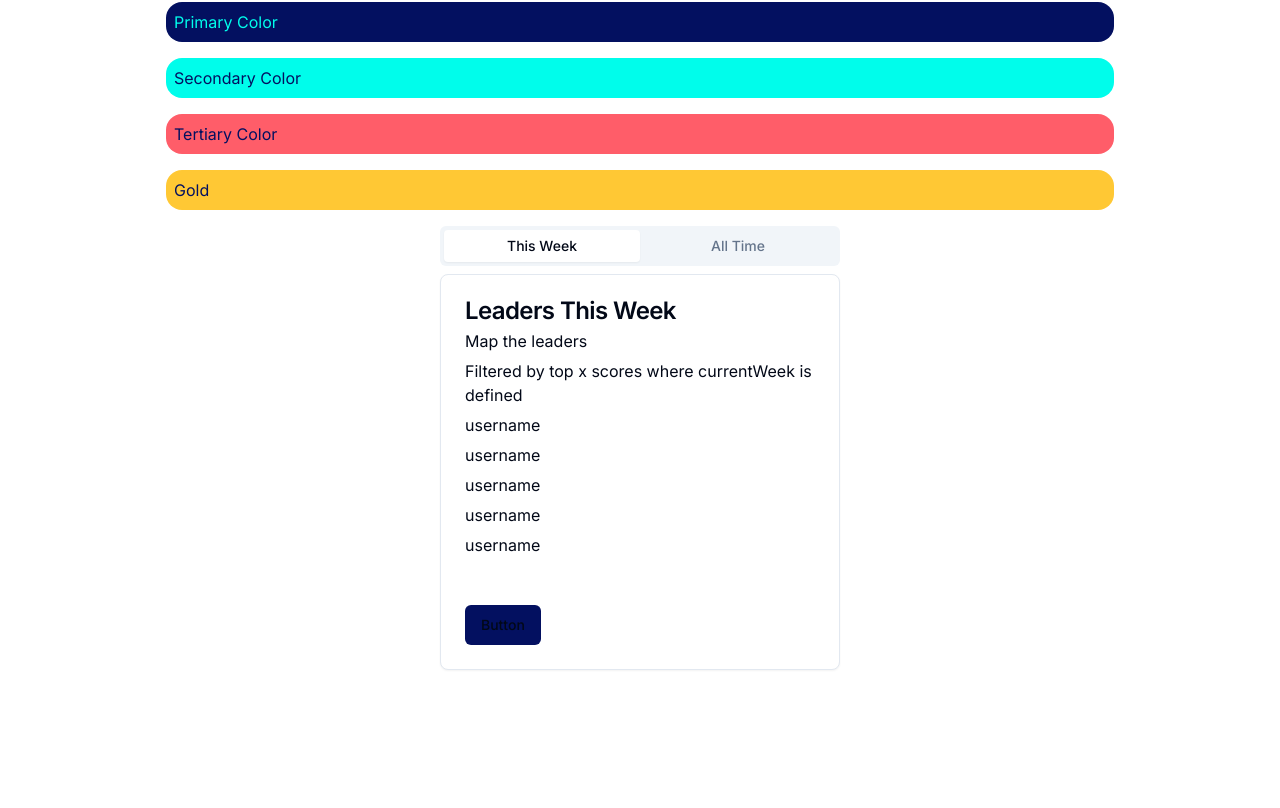
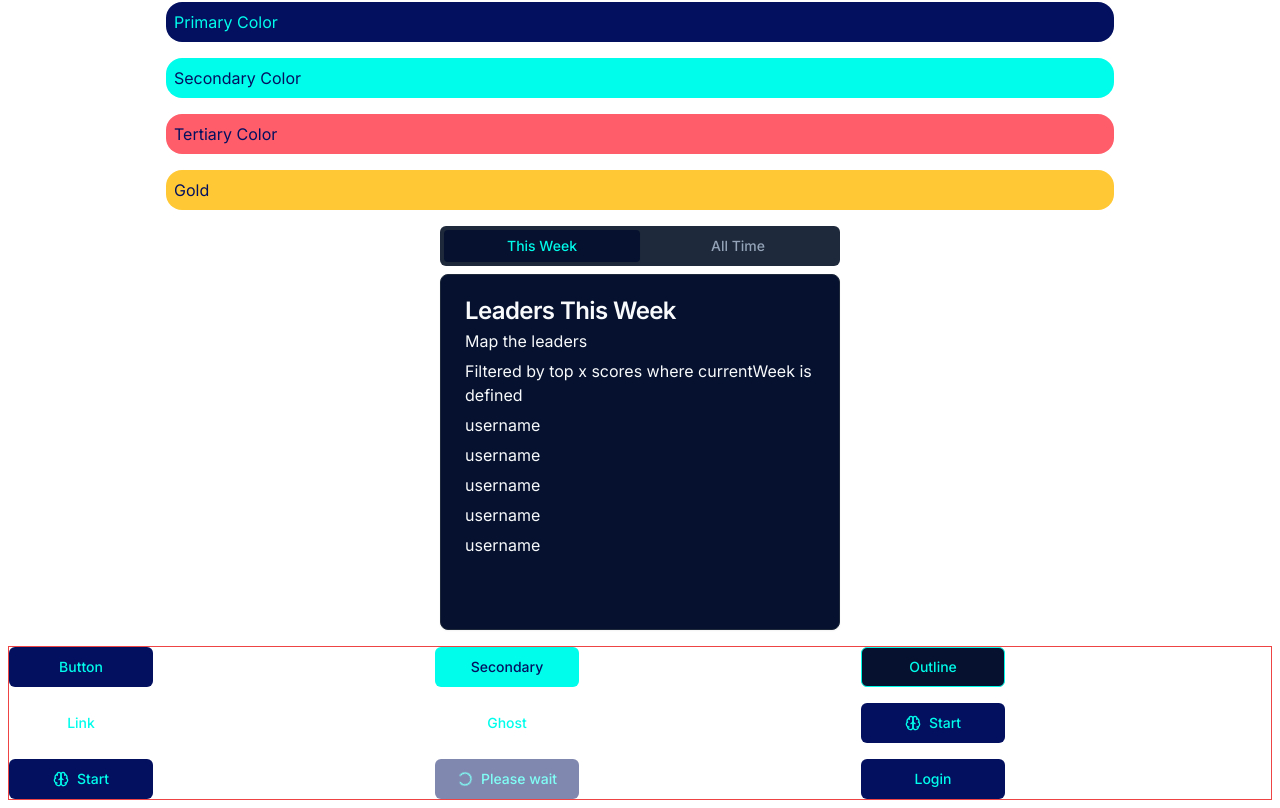
Before and after one commit to jwbw29/logo-trivia, a Next.js app: page /themes in a window 1280 px wide. Shown: the part 422-1230 px from the top of the page. Before the commit the page ends 1100 px from the top, so only its background shows below. Built offline with nearby package versions, Linux system fonts and the light colour scheme.

Commit message:
learning css variables

```diff
--- a/app/globals.css
+++ b/app/globals.css
@@ -4,52 +4,20 @@
 
 @layer base {
   :root {
-    --background: 0 0% 100%;
-    --foreground: 222.2 84% 4.9%;
+    --background: 222.2 80% 10%;
+    --foreground: 176 100% 49%;
 
-    --card: 0 0% 100%;
-    --card-foreground: 222.2 84% 4.9%;
-
-    --popover: 0 0% 100%;
-    --popover-foreground: 222.2 84% 4.9%;
-
-    --primary: 222.2 47.4% 11.2%;
-    --primary-foreground: 210 40% 98%;
-
-    --secondary: 210 40% 96.1%;
-    --secondary-foreground: 222.2 47.4% 11.2%;
-
-    --muted: 210 40% 96.1%;
-    --muted-foreground: 215.4 16.3% 46.9%;
-
-    --accent: 210 40% 96.1%;
-    --accent-foreground: 222.2 47.4% 11.2%;
-
-    --destructive: 0 84.2% 60.2%;
-    --destructive-foreground: 210 40% 98%;
-
-    --border: 214.3 31.8% 91.4%;
-    --input: 214.3 31.8% 91.4%;
-    --ring: 222.2 84% 4.9%;
-
-    --radius: 0.5rem;
-  }
-
-  .dark {
-    --background: 222.2 84% 4.9%;
-    --foreground: 210 40% 98%;
-
-    --card: 222.2 84% 4.9%;
+    --card: 222.2 80% 10%;
     --card-foreground: 210 40% 98%;
 
-    --popover: 222.2 84% 4.9%;
+    --popover: 222.2 80% 10%;
     --popover-foreground: 210 40% 98%;
 
-    --primary: 210 40% 98%;
-    --primary-foreground: 222.2 47.4% 11.2%;
+    --primary: 222.2 80% 10%;
+    --primary-foreground: 176 100% 49%;
 
-    --secondary: 217.2 32.6% 17.5%;
-    --secondary-foreground: 210 40% 98%;
+    --secondary: 176 100% 49%;
+    --secondary-foreground: 222.2 80% 10%;
 
     --muted: 217.2 32.6% 17.5%;
     --muted-foreground: 215 20.2% 65.1%;
@@ -63,6 +31,8 @@
     --border: 217.2 32.6% 17.5%;
     --input: 217.2 32.6% 17.5%;
     --ring: 212.7 26.8% 83.9%;
+
+    --radius: 0.5rem;
   }
 }
 
@@ -70,6 +40,9 @@
   * {
     @apply border-border;
   }
+  /* body {
+    @apply bg-background text-foreground;
+  } */
   main {
     @apply p-2;
   }
--- a/app/themes/page.tsx
+++ b/app/themes/page.tsx
@@ -54,6 +54,17 @@ export default function Themes() {
       {/* //// Tabs */}
       <CustomTab />
       {/* //// Buttons */}
+      <div className="grid w-full grid-cols-3 grid-rows-3 gap-4 testBorder justify-start">
+        <ButtonDemo />
+        <ButtonSecondary />
+        <ButtonOutline />
+        <ButtonLink />
+        <ButtonGhost />
+        <ButtonWithIcon />
+        <StartButton />
+        <ButtonLoading />
+        <ButtonAsChild />
+      </div>
       {/* //// Toast Button (still need this if we're forcing login instead of username submission?) */}
       {/* //// Pagination */}
       {/* //// Select */}
--- a/components/Buttons.tsx
+++ b/components/Buttons.tsx
@@ -7,33 +7,49 @@ import Link from "next/link";
 
 //// Primary Button
 export function ButtonDemo() {
-  return <Button>Button</Button>;
+  return <Button className="max-w-36 ">Button</Button>;
 }
 
 //// Secondary Button
 export function ButtonSecondary() {
-  return <Button variant="secondary">Secondary</Button>;
+  return (
+    <Button className="max-w-36 " variant="secondary">
+      Secondary
+    </Button>
+  );
 }
 
 //// Outline Button
 export function ButtonOutline() {
-  return <Button variant="outline">Outline</Button>;
+  return (
+    <Button className="max-w-36 " variant="outline">
+      Outline
+    </Button>
+  );
 }
 
 //// Link Button
 export function ButtonLink() {
-  return <Button variant="link">Link</Button>;
+  return (
+    <Button className="max-w-36 " variant="link">
+      Link
+    </Button>
+  );
 }
 
 //// Ghost Button
 export function ButtonGhost() {
-  return <Button variant="ghost">Ghost</Button>;
+  return (
+    <Button className="max-w-36 " variant="ghost">
+      Ghost
+    </Button>
+  );
 }
 
 //// Button w Icon
 export function ButtonWithIcon() {
   return (
-    <Button>
+    <Button className="max-w-36 ">
       <LuBrain className="mr-2 h-4 w-4" /> Start
     </Button>
   );
@@ -41,7 +57,7 @@ export function ButtonWithIcon() {
 
 export function StartButton() {
   return (
-    <Button aria-label="start button">
+    <Button className="max-w-36 " aria-label="start button">
       <LuBrain className="mr-2 h-4 w-4" /> Start
     </Button>
   );
@@ -50,7 +66,7 @@ export function StartButton() {
 //// Loading Button
 export function ButtonLoading() {
   return (
-    <Button disabled>
+    <Button className="max-w-36 " disabled>
       <LuLoader2 className="mr-2 h-4 w-4 animate-spin" />
       Please wait
     </Button>
@@ -60,7 +76,7 @@ export function ButtonLoading() {
 //// Button as Child
 export function ButtonAsChild() {
   return (
-    <Button asChild>
+    <Button className="max-w-36 " asChild>
       <Link href="/login">Login</Link>
     </Button>
   );
--- a/components/customTab.tsx
+++ b/components/customTab.tsx
@@ -32,9 +32,7 @@ export const CustomTab = () => {
             <div>username</div>
           </CardHeader>
           <CardContent className="space-y-2"></CardContent>
-          <CardFooter>
-            <ButtonDemo></ButtonDemo>
-          </CardFooter>
+          <CardFooter></CardFooter>
         </Card>
       </TabsContent>
       <TabsContent value="all-time">
--- a/components/ui/button.tsx
+++ b/components/ui/button.tsx
@@ -1,23 +1,22 @@
-import * as React from "react"
-import { Slot } from "@radix-ui/react-slot"
-import { cva, type VariantProps } from "class-variance-authority"
+import * as React from "react";
+import { Slot } from "@radix-ui/react-slot";
+import { cva, type VariantProps } from "class-variance-authority";
 
-import { cn } from "@/lib/utils"
+import { cn } from "@/lib/utils";
 
 const buttonVariants = cva(
   "inline-flex items-center justify-center whitespace-nowrap rounded-md text-sm font-medium ring-offset-background transition-colors focus-visible:outline-none focus-visible:ring-2 focus-visible:ring-ring focus-visible:ring-offset-2 disabled:pointer-events-none disabled:opacity-50",
   {
     variants: {
       variant: {
-        default: "bg-primary text-primary-foreground hover:bg-primary/90",
+        default: "bg-primary text-secondary hover:bg-primary/90",
         destructive:
           "bg-destructive text-destructive-foreground hover:bg-destructive/90",
         outline:
-          "border border-input bg-background hover:bg-accent hover:text-accent-foreground",
-        secondary:
-          "bg-secondary text-secondary-foreground hover:bg-secondary/80",
-        ghost: "hover:bg-accent hover:text-accent-foreground",
-        link: "text-primary underline-offset-4 hover:underline",
+          "border border-foreground bg-background text-foreground hover:bg-accent hover:text-accent-foreground",
+        secondary: "bg-secondary text-primary  hover:bg-secondary/80",
+        ghost: "text-secondary hover:bg-accent hover:text-accent-foreground",
+        link: "text-secondary underline-offset-4 hover:underline",
       },
       size: {
         default: "h-10 px-4 py-2",
@@ -31,26 +30,26 @@ const buttonVariants = cva(
       size: "default",
     },
   }
-)
+);
 
 export interface ButtonProps
   extends React.ButtonHTMLAttributes<HTMLButtonElement>,
     VariantProps<typeof buttonVariants> {
-  asChild?: boolean
+  asChild?: boolean;
 }
 
 const Button = React.forwardRef<HTMLButtonElement, ButtonProps>(
   ({ className, variant, size, asChild = false, ...props }, ref) => {
-    const Comp = asChild ? Slot : "button"
+    const Comp = asChild ? Slot : "button";
     return (
       <Comp
         className={cn(buttonVariants({ variant, size, className }))}
         ref={ref}
         {...props}
       />
-    )
+    );
   }
-)
-Button.displayName = "Button"
+);
+Button.displayName = "Button";
 
-export { Button, buttonVariants }
+export { Button, buttonVariants };
```
